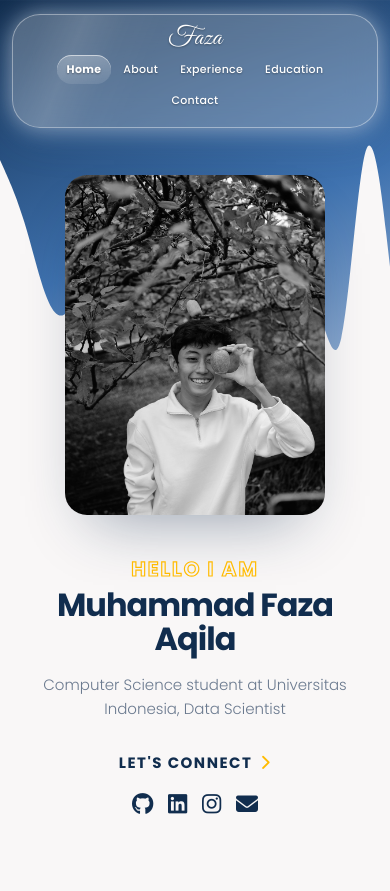
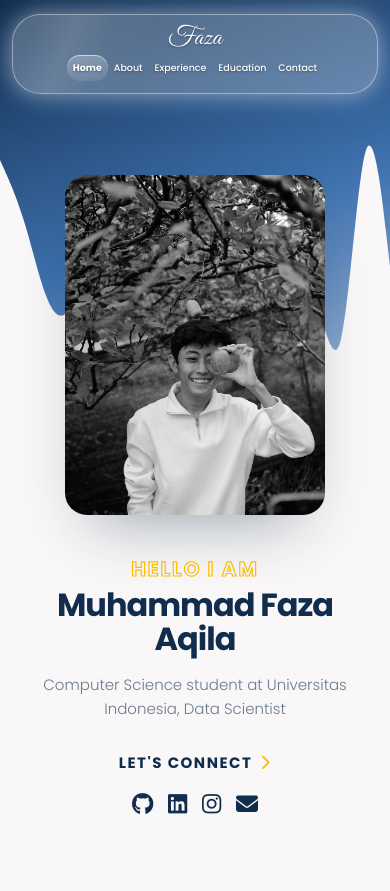
Before and after one commit to fazaaqila09/myportofolio, a Django app: page / in a window 390 px wide. Run offline with Django 5.2, Linux system fonts and the light colour scheme.

Commit message:
fix: hapus django-browser-reload dari production dan navigasi bar

```diff
--- a/portofolio/settings.py
+++ b/portofolio/settings.py
@@ -42,13 +42,11 @@ INSTALLED_APPS = [
     'django.contrib.sessions',
     'django.contrib.messages',
     'django.contrib.staticfiles',
-    'django_browser_reload'
 ]
 
 MIDDLEWARE = [
     'django.middleware.security.SecurityMiddleware',
     'whitenoise.middleware.WhiteNoiseMiddleware',
-    'django_browser_reload.middleware.BrowserReloadMiddleware',
     'django.contrib.sessions.middleware.SessionMiddleware',
     'django.middleware.common.CommonMiddleware',
     'django.middleware.csrf.CsrfViewMiddleware',
--- a/portofolio/urls.py
+++ b/portofolio/urls.py
@@ -5,5 +5,4 @@ from portofolio.views import landing_page
 urlpatterns = [
     path('admin/', admin.site.urls),
     path('', landing_page, name='landing_page'),
-    path("__reload__/", include("django_browser_reload.urls")),
 ]
--- a/static/css/style.css
+++ b/static/css/style.css
@@ -406,19 +406,22 @@ a:focus-visible {
         border-radius: 28px;
     }
     .nav-menu {
-        flex-wrap: wrap;
-        justify-content: center;
-        gap: 2px;
+    flex-wrap: nowrap;
+    justify-content: center;
+    gap: 0;
     }
+
     .top-nav .nav-brand {
         top: 0;
         font-size: 26px;
         padding: 0;
     }
+
     .top-nav a {
-        font-size: 11px;
-        letter-spacing: 0.3px;
-        padding: 6px 10px;
+        font-size: 9.5px;
+        letter-spacing: 0;
+        padding: 6px 6px;
+        white-space: nowrap;
     }
     .hero-content {
         padding-top: 175px;
```
